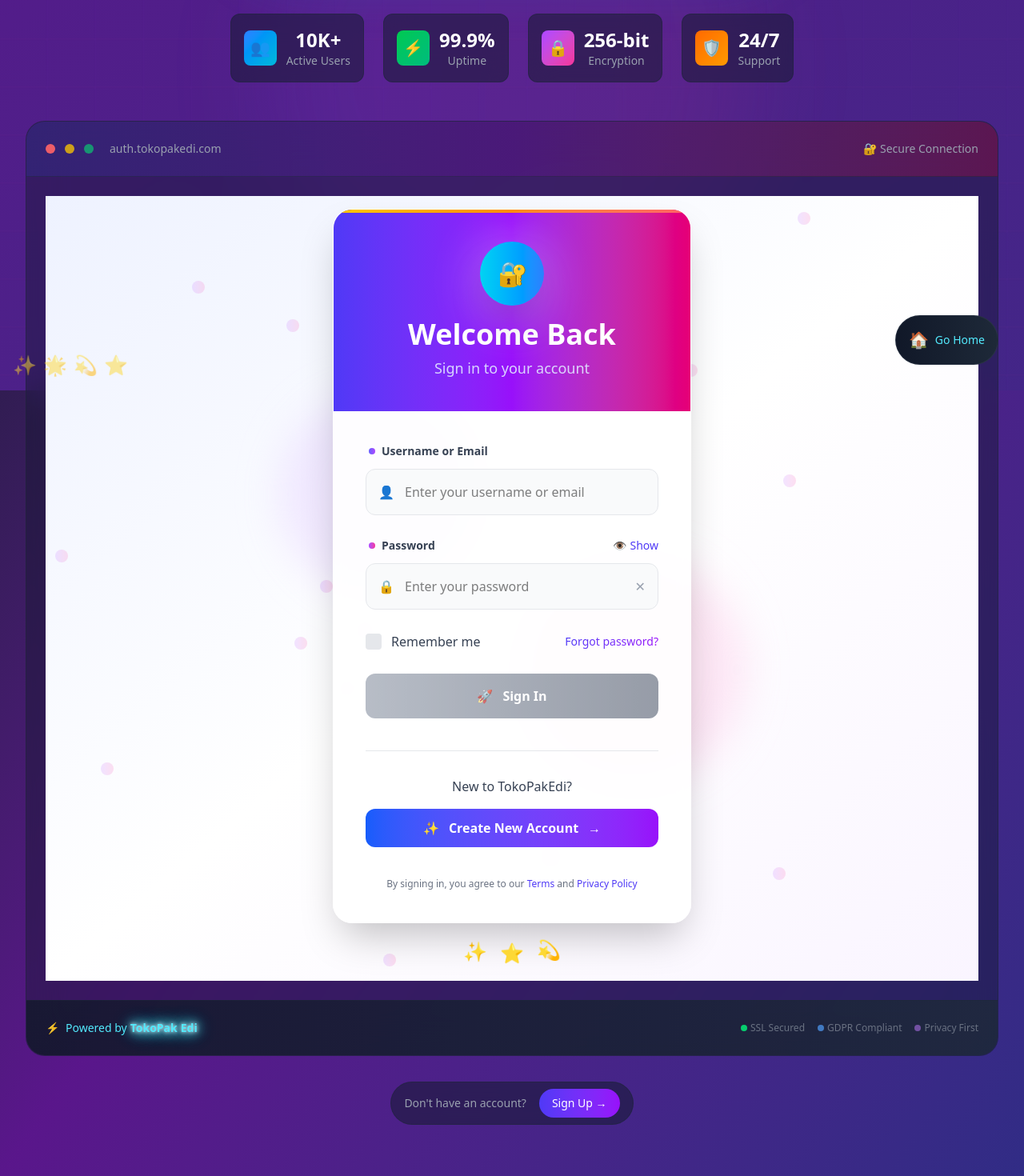
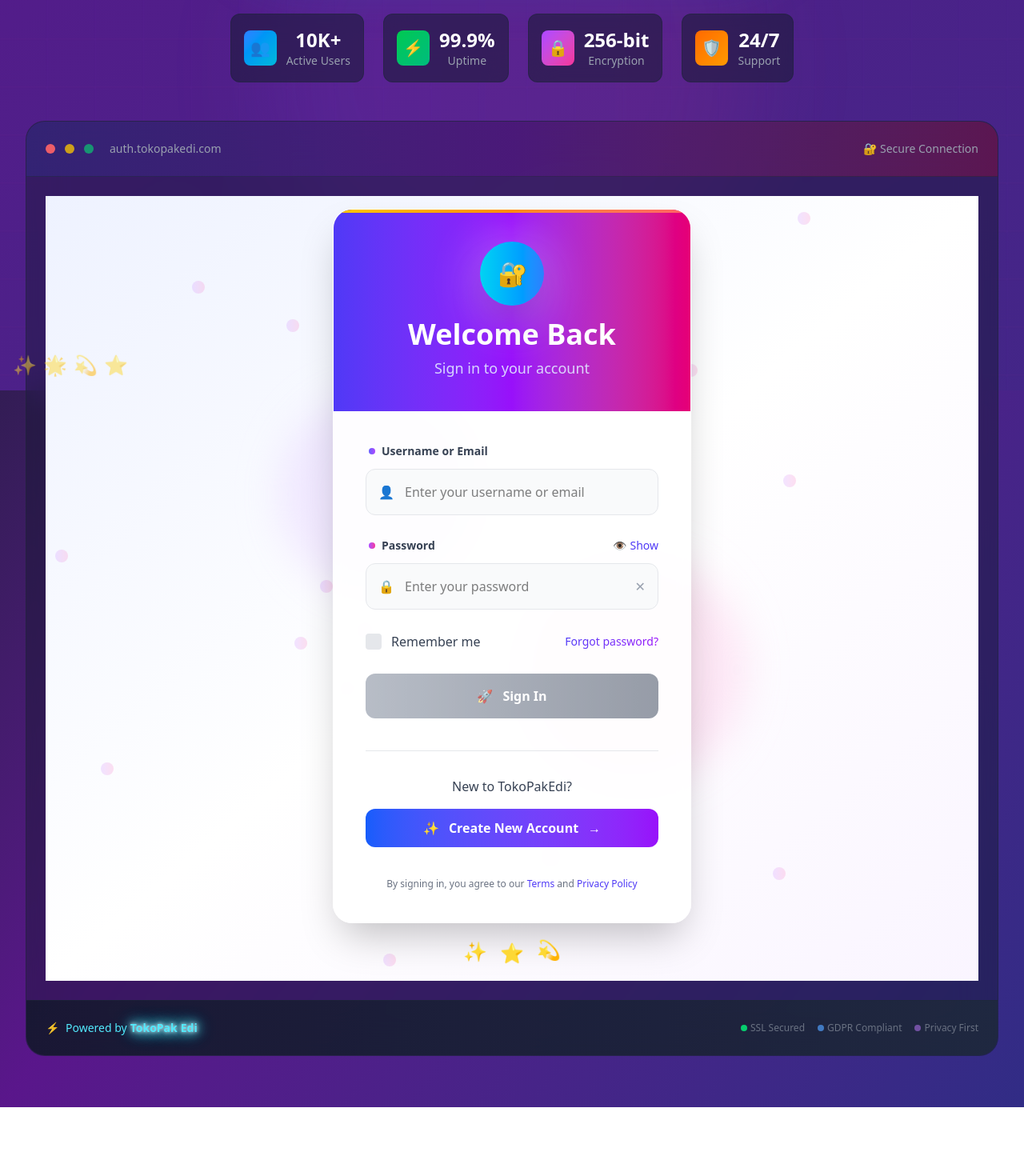
Before and after one commit to ignatiusdillwyn/final-project-frontend-coursenet, a React (Vite) app: page /login in a window 1280 px wide. Shown: the part 312-1782 px from the top of the page at 80% size. After the commit the page ends 1696 px from the top, so only its background shows below. Built offline with nearby package versions, Linux system fonts and the light colour scheme.

Commit message:
enhance page login

```diff
--- a/src/layouts/AuthLayout.jsx
+++ b/src/layouts/AuthLayout.jsx
@@ -251,14 +251,12 @@
               {/* Main Logo Container */}
               <div className="relative">
                 {/* Outer Ring */}
-                <div className={`absolute -inset-2 border-2 border-transparent rounded-full transition-all duration-500 ${
-                  hoveredLogo ? 'border-current animate-pulse' : ''
-                } ${getLogoColorClass()}`}></div>
+                <div className={`absolute -inset-2 border-2 border-transparent rounded-full transition-all duration-500 ${hoveredLogo ? 'border-current animate-pulse' : ''
+                  } ${getLogoColorClass()}`}></div>
 
                 {/* Middle Ring */}
-                <div className={`absolute -inset-1 border border-transparent rounded-full transition-all duration-700 ${
-                  hoveredLogo ? 'border-current animate-spin-slow' : ''
-                } ${getLogoColorClass()}`}></div>
+                <div className={`absolute -inset-1 border border-transparent rounded-full transition-all duration-700 ${hoveredLogo ? 'border-current animate-spin-slow' : ''
+                  } ${getLogoColorClass()}`}></div>
 
                 {/* Logo Icon */}
                 <div className={`relative bg-gradient-to-br ${getLogoGradientClass()} p-3 rounded-2xl shadow-2xl group-hover:scale-110 group-hover:rotate-12 transition-all duration-500`}>
@@ -281,7 +279,7 @@
                 {hoveredLogo && (
                   <>
                     <div className="absolute -top-2 -right-2 w-4 h-4 bg-current rounded-full animate-ping"></div>
-                    <div className="absolute -bottom-2 -left-2 w-3 h-3 bg-current rounded-full animate-ping" style={{animationDelay: '0.2s'}}></div>
+                    <div className="absolute -bottom-2 -left-2 w-3 h-3 bg-current rounded-full animate-ping" style={{ animationDelay: '0.2s' }}></div>
                   </>
                 )}
               </div>
@@ -300,8 +298,8 @@
                     <span className={`ml-1 animate-neon-glow transition-colors duration-1000 ${getLogoColorClass()} font-extrabold text-shadow-glow`}>
                       Edi
                     </span>
-                    <span className="ml-2 text-lg animate-bounce" style={{animationDelay: "0.1s"}}>✨</span>
-                    <span className="ml-1 text-lg animate-bounce" style={{animationDelay: "0.3s"}}>🌟</span>
+                    <span className="ml-2 text-lg animate-bounce" style={{ animationDelay: "0.1s" }}>✨</span>
+                    <span className="ml-1 text-lg animate-bounce" style={{ animationDelay: "0.3s" }}>🌟</span>
                   </span>
 
                   {/* Animated underline */}
@@ -319,10 +317,9 @@
                 {[...Array(3)].map((_, i) => (
                   <div
                     key={i}
-                    className={`w-1.5 h-1.5 rounded-full bg-gradient-to-br ${getLogoGradientClass()} transition-all duration-300 ${
-                      hoveredLogo ? 'animate-bounce' : ''
-                    }`}
-                    style={{animationDelay: `${i * 0.1}s`}}
+                    className={`w-1.5 h-1.5 rounded-full bg-gradient-to-br ${getLogoGradientClass()} transition-all duration-300 ${hoveredLogo ? 'animate-bounce' : ''
+                      }`}
+                    style={{ animationDelay: `${i * 0.1}s` }}
                   ></div>
                 ))}
               </div>
@@ -330,14 +327,12 @@
 
             {/* Navigation Indicator */}
             <div className="hidden md:flex items-center space-x-6">
-              <div className={`px-4 py-2 rounded-full transition-all duration-300 ${
-                isLoginPage
+              <div className={`px-4 py-2 rounded-full transition-all duration-300 ${isLoginPage
                   ? 'bg-gradient-to-r from-blue-500/20 to-cyan-500/20 border border-blue-500/30'
                   : 'hover:bg-white/5'
-              }`}>
-                <span className={`text-sm font-medium ${
-                  isLoginPage ? 'text-blue-300' : 'text-gray-400'
                 }`}>
+                <span className={`text-sm font-medium ${isLoginPage ? 'text-blue-300' : 'text-gray-400'
+                  }`}>
                   {getPageTitle()}
                 </span>
               </div>
@@ -432,8 +427,8 @@
                   <div className="flex items-center justify-between">
                     <div className="flex items-center space-x-3">
                       <div className="w-3 h-3 bg-red-400 rounded-full animate-pulse"></div>
-                      <div className="w-3 h-3 bg-yellow-400 rounded-full animate-pulse" style={{animationDelay: '0.2s'}}></div>
-                      <div className="w-3 h-3 bg-green-400 rounded-full animate-pulse" style={{animationDelay: '0.4s'}}></div>
+                      <div className="w-3 h-3 bg-yellow-400 rounded-full animate-pulse" style={{ animationDelay: '0.2s' }}></div>
+                      <div className="w-3 h-3 bg-green-400 rounded-full animate-pulse" style={{ animationDelay: '0.4s' }}></div>
                       <span className="text-gray-400 ml-2 text-sm">auth.tokopakedi.com</span>
                     </div>
                     <div className="text-sm text-gray-400">
@@ -462,11 +457,11 @@
                         SSL Secured
                       </div>
                       <div className="text-xs text-gray-500">
-                        <span className="inline-block w-2 h-2 bg-blue-400 rounded-full mr-1 animate-pulse" style={{animationDelay: '0.3s'}}></span>
+                        <span className="inline-block w-2 h-2 bg-blue-400 rounded-full mr-1 animate-pulse" style={{ animationDelay: '0.3s' }}></span>
                         GDPR Compliant
                       </div>
                       <div className="text-xs text-gray-500">
-                        <span className="inline-block w-2 h-2 bg-purple-400 rounded-full mr-1 animate-pulse" style={{animationDelay: '0.6s'}}></span>
+                        <span className="inline-block w-2 h-2 bg-purple-400 rounded-full mr-1 animate-pulse" style={{ animationDelay: '0.6s' }}></span>
                         Privacy First
                       </div>
                     </div>
@@ -474,40 +469,11 @@
                 </div>
               </div>
             </div>
-
-            {/* Page Switcher Animation */}
-            <div className="mt-8 flex justify-center">
-              <div className="flex items-center space-x-4 bg-gray-900/50 backdrop-blur-lg rounded-full px-4 py-2 border border-gray-800/50">
-                <span className="text-gray-400 text-sm">
-                  {isLoginPage ? "Don't have an account?" : "Already have an account?"}
-                </span>
-                <Link
-                  to={isLoginPage ? "/register" : "/login"}
-                  className="px-4 py-2 bg-gradient-to-r from-indigo-600 to-purple-600 text-white rounded-full text-sm font-medium hover:from-indigo-700 hover:to-purple-700 transition-all duration-300 transform hover:scale-105"
-                >
-                  {isLoginPage ? "Sign Up →" : "Sign In →"}
-                </Link>
-              </div>
-            </div>
           </div>
         </div>
       </div>
 
-      {/* Floating Call to Action */}
-      <div className="fixed bottom-8 right-8 z-50">
-        <Link
-          to="/"
-          className="group relative"
-        >
-          <div className={`absolute -inset-2 bg-gradient-to-r ${getLogoGradientClass()} rounded-full blur opacity-0 group-hover:opacity-50 transition duration-500`}></div>
-          <div className="relative bg-gradient-to-r from-gray-900 to-gray-800 rounded-full p-4 border border-gray-700/50 group-hover:border-current transition-all duration-300">
-            <div className="flex items-center space-x-2">
-              <span className="text-xl group-hover:rotate-12 transition-transform duration-300">🏠</span>
-              <span className={`text-sm font-medium ${getLogoColorClass()}`}>Go Home</span>
-            </div>
-          </div>
-        </Link>
-      </div>
+
 
       {/* Floating Elements Animation */}
       <div className="fixed bottom-4 left-4 z-40 opacity-50">
@@ -516,7 +482,7 @@
             <div
               key={i}
               className="text-2xl animate-float"
-              style={{animationDelay: `${i * 0.5}s`, animationDuration: `${3 + i}s`}}
+              style={{ animationDelay: `${i * 0.5}s`, animationDuration: `${3 + i}s` }}
             >
               {emoji}
             </div>
```
